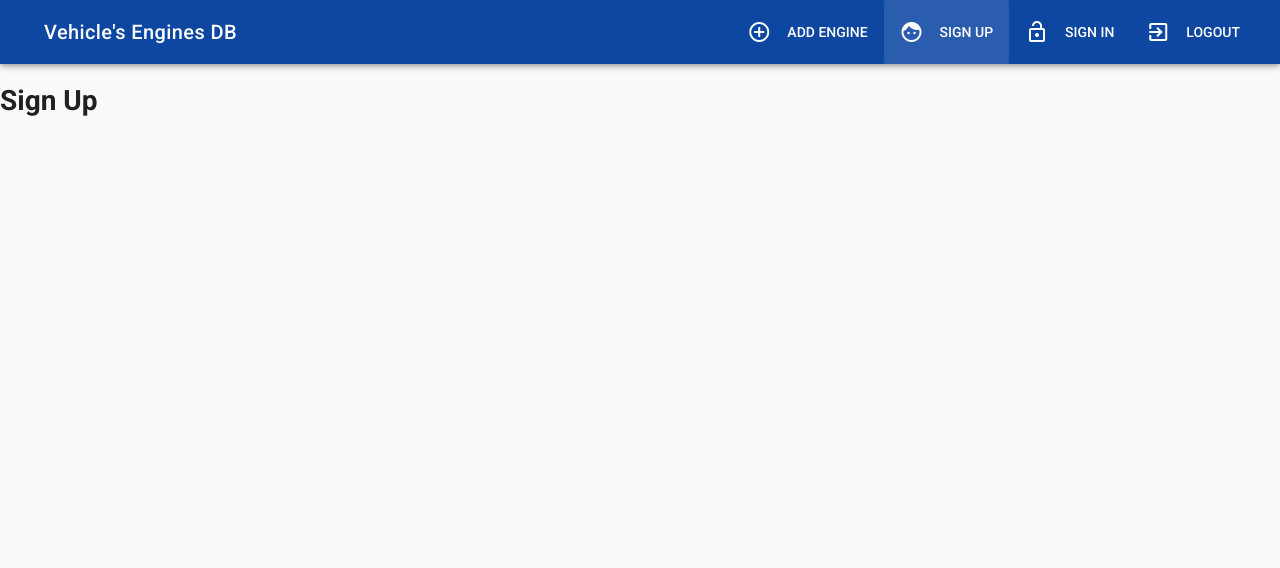
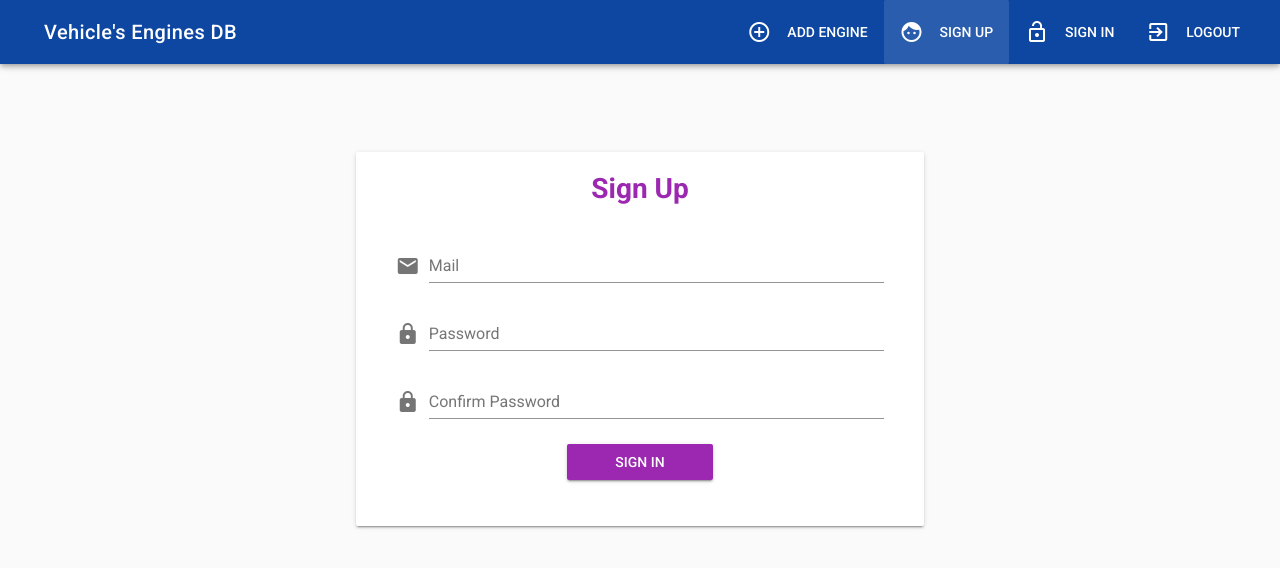
Before and after one commit to OstapHetman/university-project, a Vue app: page /signup in a window 1280 px wide. Shown: the top 568 px of the page. Built offline with nearby package versions, Linux system fonts and the light colour scheme; no server answers.

Commit message:
add layout for signin, signup routes, implement confirm passwords

```diff
--- a/src/components/Dashboard.vue
+++ b/src/components/Dashboard.vue
@@ -5,7 +5,7 @@
     <v-container>
       <v-layout row wrap justify-space-between>
         <v-flex xs12 sm10 md5 v-for="brand in brands" :key="brand.id" class="mb-4">
-          <v-card class="purple">
+          <v-card class="purple darken-1">
             <v-container fluid>
               <v-layout row>
                 <v-flex xs5 sm4 md5>
--- a/src/components/Signin.vue
+++ b/src/components/Signin.vue
@@ -1,14 +1,75 @@
 <template>
-    <div id="signin">
-        <h1>Sign In</h1>
-    </div>
+     <v-container class="mt-5">
+        <v-layout row v-if="error">
+            <v-flex xs12 sm6 offset-sm3>
+                <app-alert @dismissed="onDismissed" :text="error.message"></app-alert>
+            </v-flex>
+        </v-layout>
+        <v-layout row>
+            <v-flex xs12 sm6 offset-sm3>
+                <v-card>
+                  <v-card-text class="pb-0">
+                    <h1 class="purple--text mb-0 text-xs-center">Sign In</h1>
+                  </v-card-text>
+                    <v-card-text class="pt-0">
+                        <v-container>
+                            <form @submit.prevent="onSignin">
+                                <v-layout row>
+                                    <v-flex xs12>
+                                        <v-text-field
+                                        name="email"
+                                        label="Mail"
+                                        id="email"
+                                        v-model="email"
+                                        type="email"
+                                        required
+                                        prepend-icon="email"
+                                        ></v-text-field>
+                                    </v-flex>
+                                </v-layout>
+                                <v-layout row>
+                                    <v-flex xs12>
+                                        <v-text-field
+                                        name="password"
+                                        label="Password"
+                                        id="password"
+                                        v-model="password"
+                                        type="password"
+                                        required
+                                        prepend-icon="lock"
+
+                                        ></v-text-field>
+                                    </v-flex>
+                                </v-layout>
+                                <v-layout row justify-center>
+                                    <v-flex xs12 sm4 d-flex>
+                                        <v-btn
+                                        type="Submit"
+                                        :disabled="loading"
+                                        :loading="loading"
+                                        class="purple white--text"
+                                        >
+                                        Sign in
+                                        </v-btn>
+                                    </v-flex>
+                                </v-layout>
+                            </form>
+                        </v-container>
+                    </v-card-text>
+                </v-card>
+            </v-flex>
+        </v-layout>
+    </v-container>
 </template>
 
 <script>
 export default {
   name: "signin",
   data() {
-    return {};
+    return {
+      email: "",
+      password: ""
+    };
   }
 };
 </script>
--- a/src/components/Signup.vue
+++ b/src/components/Signup.vue
@@ -1,14 +1,99 @@
 <template>
-    <div id="signup">
-        <h1>Sign Up</h1>
-    </div>
+    <v-container class="mt-5">
+        <!-- <v-layout row v-if="error">
+            <v-flex xs12 sm6 offset-sm3>
+                <app-alert @dismissed="onDismissed" :text="error.message"></app-alert>
+            </v-flex>
+        </v-layout> -->
+        <v-layout row>
+            <v-flex xs12 sm6 offset-sm3>
+                <v-card>
+                  <v-card-text class="pb-0">
+                    <h1 class="purple--text mb-0 text-xs-center">Sign Up</h1>
+                  </v-card-text>
+                    <v-card-text class="pt-0">
+                        <v-container>
+                            <form @submit.prevent="onSignup">
+                                <v-layout row>
+                                    <v-flex xs12>
+                                        <v-text-field
+                                        name="email"
+                                        label="Mail"
+                                        id="email"
+                                        v-model="email"
+                                        type="email"
+                                        required
+                                        prepend-icon="email"
+                                        ></v-text-field>
+                                    </v-flex>
+                                </v-layout>
+                                <v-layout row>
+                                    <v-flex xs12>
+                                        <v-text-field
+                                        name="password"
+                                        label="Password"
+                                        id="password"
+                                        v-model="password"
+                                        type="password"
+                                        required
+                                        prepend-icon="lock"
+                                        ></v-text-field>
+                                    </v-flex>
+                                </v-layout>
+                                <v-layout row>
+                                    <v-flex xs12>
+                                        <v-text-field
+                                        name="confirmPassword"
+                                        label="Confirm Password"
+                                        id="Confirm Password"
+                                        v-model="confirmPassword"
+                                        type="password"
+                                        required
+                                        prepend-icon="lock"
+                                        :rules="[comparePasswords]"
+                                        ></v-text-field>
+                                    </v-flex>
+                                </v-layout>
+                                <v-layout row justify-center>
+                                    <v-flex xs12 sm4 d-flex>
+                                        <v-btn
+                                        type="Submit"
+                                        :disabled="loading"
+                                        :loading="loading"
+                                        class="purple white--text"
+                                        >
+                                        Sign in
+                                        </v-btn>
+                                    </v-flex>
+                                </v-layout>
+                            </form>
+                        </v-container>
+                    </v-card-text>
+                </v-card>
+            </v-flex>
+        </v-layout>
+    </v-container>
 </template>
 
 <script>
+import firebase from "firebase";
+
 export default {
   name: "signup",
   data() {
-    return {};
-  }
+    return {
+      email: "",
+      password: "",
+      confirmPassword: ""
+    };
+  },
+  computed: {
+    comparePasswords() {
+      return this.password !== this.confirmPassword
+        ? "Password do not match"
+        : "";
+    }
+  },
+  methods: {}
 };
 </script>
--- a/src/components/ViewEngine.vue
+++ b/src/components/ViewEngine.vue
@@ -9,7 +9,7 @@
       </v-flex>
       <v-flex xs12 md5>
         <v-card>
-          <v-toolbar dark color="purple">
+          <v-toolbar dark color="purple lighten-1">
             <v-toolbar-title>General Information</v-toolbar-title>
           </v-toolbar>
            <v-list two-line subheader>
```
